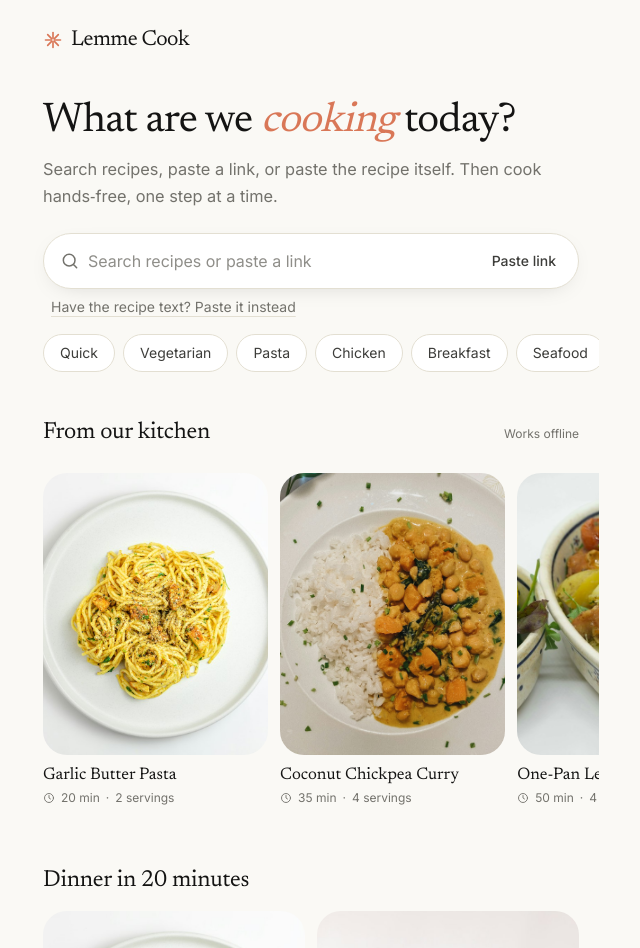
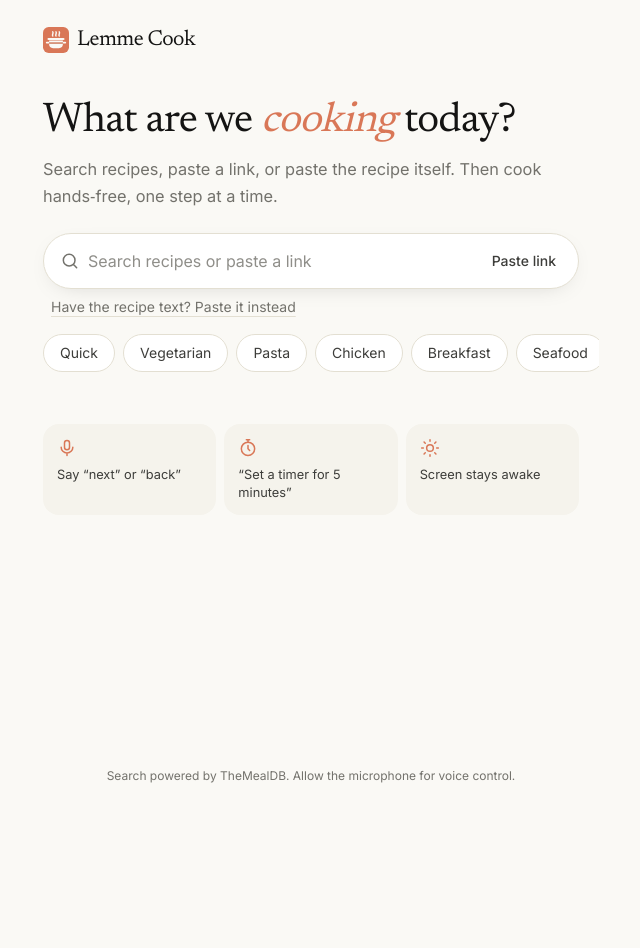
Before and after one commit to ZealinBee/lemmecook, a Next.js app: page / in a window 1280 px wide. Shown: the top 948 px of the page, without its empty margins (329-969 px from the left). After the commit the page ends 800 px from the top, so only its background shows below. Built offline with nearby package versions, Linux system fonts and the light colour scheme.

Commit message:
around the web results only

```diff
--- a/src/app/page.tsx
+++ b/src/app/page.tsx
@@ -3,16 +3,14 @@
 import Link from "next/link";
 import { useRouter } from "next/navigation";
 import { useState } from "react";
-import { ArrowRightIcon, ListIcon, MicIcon, SparkIcon, SunIcon, TimerIcon } from "@/components/icons";
-import { RecipeCard, RecipeRow } from "@/components/recipe-card";
+import { AppIcon, ArrowRightIcon, ListIcon, MicIcon, SunIcon, TimerIcon } from "@/components/icons";
+import { RecipeRow } from "@/components/recipe-card";
 import { SearchBar } from "@/components/search-bar";
 import { looksLikeUrl, useOpenRecipe } from "@/hooks/use-open-recipe";
 import { useRecipes } from "@/hooks/use-recipes";
-import { CATEGORIES, DEFAULT_RECIPES } from "@/lib/default-recipes";
+import { CATEGORIES } from "@/lib/default-recipes";
 import { looksLikeRoundup, parseRecipeText } from "@/lib/parse-text";
 import { removeRecipe } from "@/lib/storage";
-
-const QUICK = DEFAULT_RECIPES.filter((r) => (r.totalMinutes ?? 99) <= 20);
 
 /** A paste that's clearly a whole recipe rather than a search or link. */
 function looksLikeRecipeText(text: string) {
@@ -56,7 +54,7 @@ export default function Home() {
   return (
     <main className="safe-top safe-bottom mx-auto flex min-h-dvh max-w-xl flex-col">
       <header className="flex items-center gap-2 px-5 py-3">
-        <SparkIcon className="text-clay" width={20} height={20} />
+        <AppIcon width={26} height={26} />
         <span className="font-serif text-[1.35rem] tracking-tight">Lemme Cook</span>
       </header>
 
@@ -177,26 +175,6 @@ export default function Home() {
         </section>
       )}
 
-      <section className="rise mt-10" style={{ animationDelay: "120ms" }}>
-        <div className="px-5">
-          <SectionTitle hint="Works offline">From our kitchen</SectionTitle>
-        </div>
-        <div className="flex snap-x snap-mandatory scroll-px-5 gap-3 overflow-x-auto px-5 pb-2 [scrollbar-width:none]">
-          {DEFAULT_RECIPES.map((r) => (
-            <RecipeCard key={r.id} recipe={r} onOpen={open} className="w-[42%] shrink-0 snap-start" />
-          ))}
-        </div>
-      </section>
-
-      <section className="mt-10 px-5">
-        <SectionTitle>Dinner in 20 minutes</SectionTitle>
-        <div className="grid grid-cols-2 gap-3">
-          {QUICK.slice(0, 4).map((r) => (
-            <RecipeCard key={r.id} recipe={r} onOpen={open} />
-          ))}
-        </div>
-      </section>
-
       <ul className="mt-12 grid grid-cols-3 gap-2 px-5">
         {[
           { icon: MicIcon, label: "Say “next” or “back”" },
--- a/src/components/icons.tsx
+++ b/src/components/icons.tsx
@@ -118,3 +118,22 @@ export const RepeatIcon = (p: P) => (
     <path d="M4 4v4.5h4.5" />
   </svg>
 );
+
+/** The app icon (same artwork as src/app/icon.svg), for the header. */
+export const AppIcon = (p: P) => (
+  <svg width={26} height={26} viewBox="0 0 64 64" aria-hidden {...p}>
+    <rect width="64" height="64" rx="14" fill="#D97757" />
+    <g fill="none" stroke="#FAF9F5" strokeWidth="3.5" strokeLinecap="round">
+      <path d="M24 22c-3-3 3-6 0-10" />
+      <path d="M32 22c-3-3 3-6 0-10" />
+      <path d="M40 22c-3-3 3-6 0-10" />
+    </g>
+    <g fill="#FAF9F5">
+      <rect x="7" y="36" width="9" height="4.5" rx="2.25" />
+      <rect x="48" y="36" width="9" height="4.5" rx="2.25" />
+      <path d="M15 33h34v9a10 10 0 0 1-10 10H25a10 10 0 0 1-10-10z" />
+      <rect x="11" y="27" width="42" height="5" rx="2.5" />
+    </g>
+    <rect x="15" y="38" width="34" height="3" fill="#C6613F" />
+  </svg>
+);
--- a/src/components/search-view.tsx
+++ b/src/components/search-view.tsx
@@ -7,7 +7,7 @@ import { ArrowLeftIcon, SearchIcon } from "@/components/icons";
 import { RecipeCard } from "@/components/recipe-card";
 import { SearchBar } from "@/components/search-bar";
 import { looksLikeUrl, useOpenRecipe } from "@/hooks/use-open-recipe";
-import { CATEGORIES, DEFAULT_RECIPES, searchDefaults } from "@/lib/default-recipes";
+import { CATEGORIES, DEFAULT_RECIPES } from "@/lib/default-recipes";
 import type { Recipe } from "@/lib/types";
 
 type Status = "idle" | "loading" | "done" | "error";
@@ -83,15 +83,10 @@ export function SearchView({ initialQuery, blockedSite }: { initialQuery: string
     router.replace(`/search?q=${encodeURIComponent(value)}`, { scroll: false });
   }
 
-  const local = query ? searchDefaults(blocked ? matched : query) : [];
   const webPending = webStatus === "loading" || webStatus === "idle";
   const nothing = status === "done" && results.length === 0 && !webPending && web.length === 0;
-
-  const kitchen = query && local.length > 0 && (
-    <Section title="From our kitchen" hint={`${local.length}`}>
-      <Grid recipes={local} onOpen={open} />
-    </Section>
-  );
+  const searching = status === "loading" || (webPending && status !== "error");
+  const found = [...(status === "done" ? results : []), ...(webPending ? [] : web)];
 
   return (
     <main className="safe-bottom mx-auto min-h-dvh max-w-xl">
@@ -159,17 +154,12 @@ export function SearchView({ initialQuery, blockedSite }: { initialQuery: string
           </Section>
         )}
 
-        {/* For a blocked link, the alternatives to that exact dish lead; our own recipes follow. */}
-        {!blocked && kitchen}
-
-        {/* Our recipe database comes back with nothing for plenty of dishes; then the web section leads. */}
-        {query && !(status === "done" && results.length === 0 && !nothing) && (
-          <Section
-            title={local.length && !blocked ? "More recipes" : `Recipes for “${blocked ? matched : query}”`}
-            hint={status === "done" && results.length ? `${results.length}` : undefined}
-          >
-            {status === "loading" && <Skeleton />}
-            {status === "error" && (
+        {/* One list: our recipe database's matches first, then the web's. */}
+        {query && (
+          <Section title="From around the web" hint={found.length && !searching ? `${found.length}` : undefined}>
+            {found.length > 0 && <Grid recipes={found} onOpen={open} />}
+            {searching && <div className={found.length ? "mt-5" : ""}><Skeleton /></div>}
+            {status === "error" && !searching && !found.length && (
               <Empty
                 title="Search is unavailable"
                 body="Check your connection and try again. Our own recipes still work offline."
@@ -182,19 +172,10 @@ export function SearchView({ initialQuery, blockedSite }: { initialQuery: string
                 body="Try a dish name (“lasagna”), an ingredient (“salmon”) or a cuisine (“Thai”). You can also paste a recipe link."
               />
             )}
-            {status === "done" && results.length > 0 && <Grid recipes={results} onOpen={open} />}
           </Section>
         )}
 
-        {blocked && kitchen}
-
-        {query && (webPending || web.length > 0) && (
-          <Section title="From around the web" hint={webStatus === "done" ? `${web.length}` : undefined}>
-            {webPending ? <Skeleton /> : <Grid recipes={web} onOpen={open} />}
-          </Section>
-        )}
-
-        {query && nothing && local.length === 0 && (
+        {query && nothing && (
           <Section title="Or try one of ours">
             <Grid recipes={DEFAULT_RECIPES.slice(0, 4)} onOpen={open} />
           </Section>
--- a/src/lib/default-recipes.ts
+++ b/src/lib/default-recipes.ts
@@ -337,16 +337,6 @@ export const CATEGORIES = [
   { label: "Soup", query: "soup" },
 ];
 
-/** Simple local match over title, tags and ingredients. */
-export function searchDefaults(query: string): Recipe[] {
-  const words = query.toLowerCase().split(/\s+/).filter(Boolean);
-  if (!words.length) return [];
-  return DEFAULT_RECIPES.filter((r) => {
-    const hay = [r.title, ...(r.tags ?? []), ...r.ingredients].join(" ").toLowerCase();
-    return words.every((w) => hay.includes(w.replace(/s$/, "")));
-  });
-}
-
 /** A few house recipes to suggest, skipping the one you're on. */
 export function suggestDefaults(excludeId?: string, count = 3): Recipe[] {
   return DEFAULT_RECIPES.filter((r) => r.id !== excludeId).slice(0, count);
```
